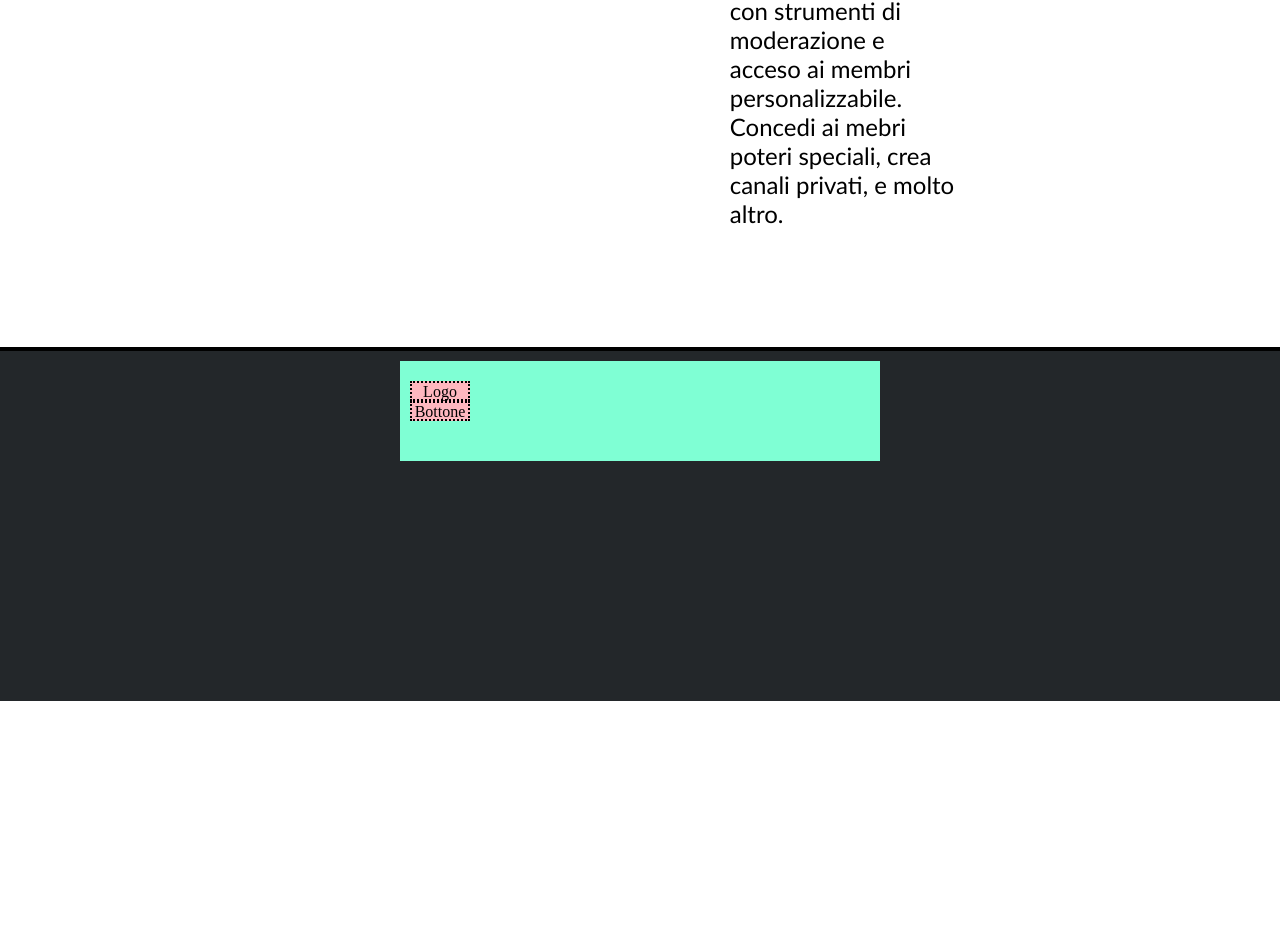
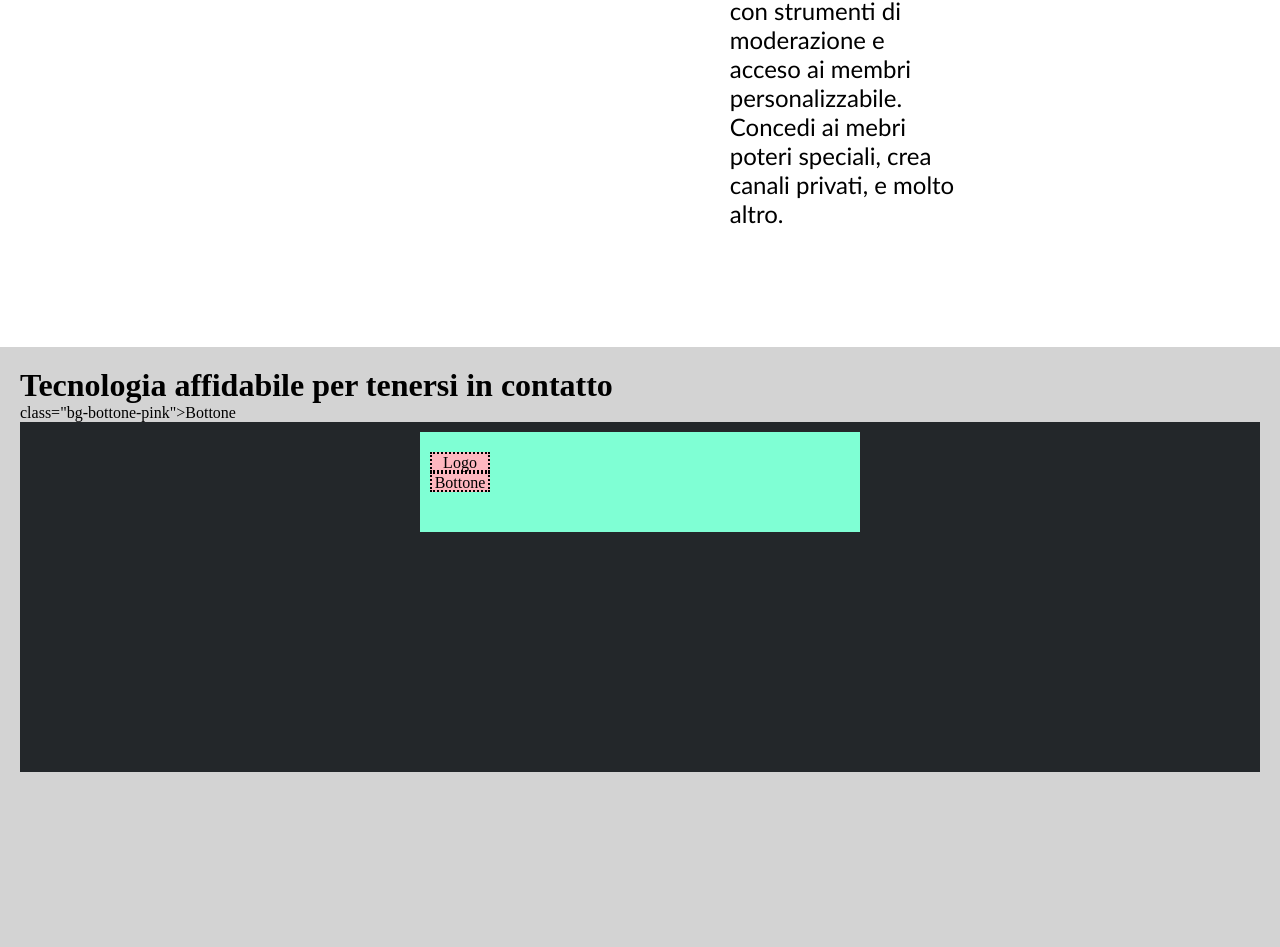
Before and after one commit to paulina-pacheco-o/htmlcss-discord, a plain HTML site: page index.html in a window 1280 px wide. Shown: the part 2853-3800 px from the top of the page. Before the commit the page ends 3554 px from the top, so only its background shows below. Drawn offline with Linux system fonts and the light colour scheme.

Commit message:
main fourth img

```diff
--- a/index.html
+++ b/index.html
@@ -84,8 +84,14 @@
     </div>
   </div>
 
-  <hr>
-  </main>
+  <!--quarto blocco main-->
+  <div class="container-grey-s">
+    <div class="col-90">
+      <h1>Tecnologia affidabile per tenersi in contatto</h1>
+      class="bg-bottone-pink">Bottone</>
+    </div>
+
+    </main>
 
 </body>
 
```
